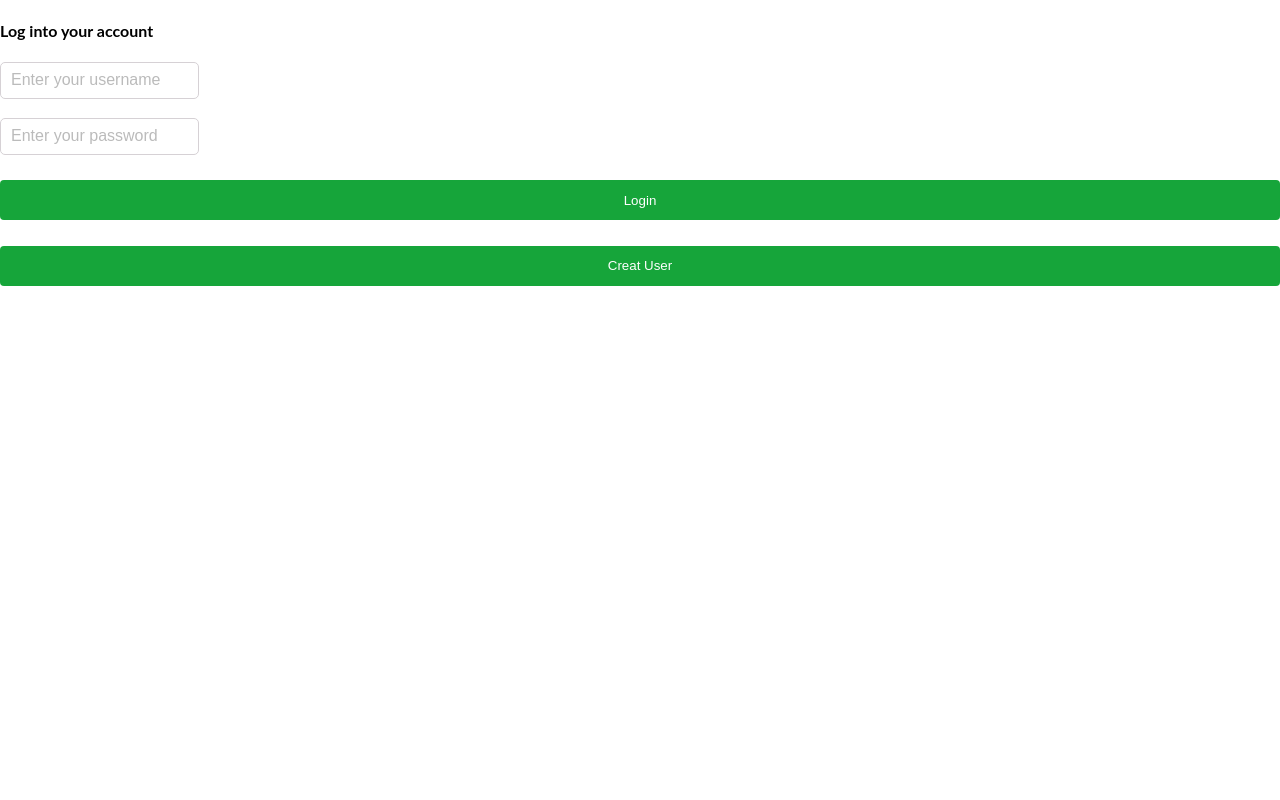
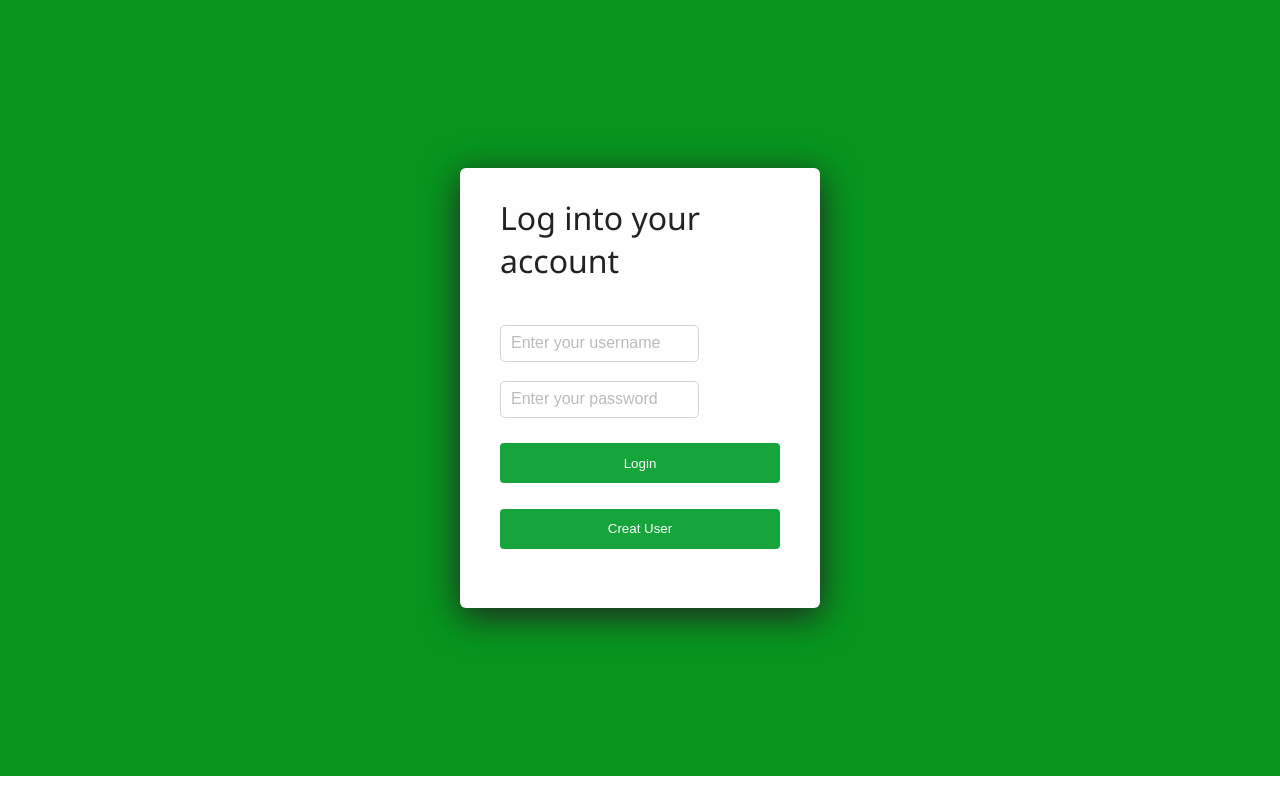
Before and after one commit to 220207-java-enterprise/Team-C-UI, a React (Create React App) app in the folder p2_foundation/: page /Login in a window 1280 px wide. Built offline with nearby package versions, Linux system fonts and the light colour scheme.

Commit message:
Fixed sstyle on login page

```diff
--- a/p2_foundation/src/App.tsx
+++ b/p2_foundation/src/App.tsx
@@ -25,7 +25,7 @@ function App() {
       <Route path="/" element={<Dashboard currentUser={undefined}/>}/>
       <Route path="/dashboard" element={<Dashboard currentUser={authUser}/>}/>
       <Route path="/CreateUser" element={<CreateUser/>}/>
-      <Route path="/login" element={<Login currentUser={authUser} setCurrentUser={setAuthUser}/>}/>
+      <Route path="/Login" element={<Login currentUser={authUser} setCurrentUser={setAuthUser}/>}/>
     </Routes>
   );
 };
--- a/p2_foundation/src/components/Login.tsx
+++ b/p2_foundation/src/components/Login.tsx
@@ -96,6 +96,9 @@ function Login(props: ILoginProps) {
 
     return (
         props.currentUser ? <Navigate to="/dashboard"/> :
+        <div className='wrapper'>
+            <div className='form-wrapper'>
+
                 <>
                         <h4>Log into your account</h4>
                     <div>                   {/*when this change its handle @ line 35-38*/}
@@ -120,6 +123,8 @@ function Login(props: ILoginProps) {
                         so it can properly render it to the screen*/}
                         { errorMsg ? <ErrorMessage errorMessage={errorMsg}/> : <></> }
                 </>
+                </div>
+                </div>
     );
 
 }
--- a/p2_foundation/src/components/Style.css
+++ b/p2_foundation/src/components/Style.css
@@ -25,7 +25,7 @@ p, div {
     background-color: #fefefe;
   }
 
-  .form-wrapper > h2 {
+  .form-wrapper > h2,h4 {
     display: flex;
     justify-content: center;
     font-family: "Segoe UI", "Ubuntu", "Roboto", "Open Sans", "Helvetica Neue", sans-serif;
```
Lines whose indentation alone changed are shown as unchanged.
